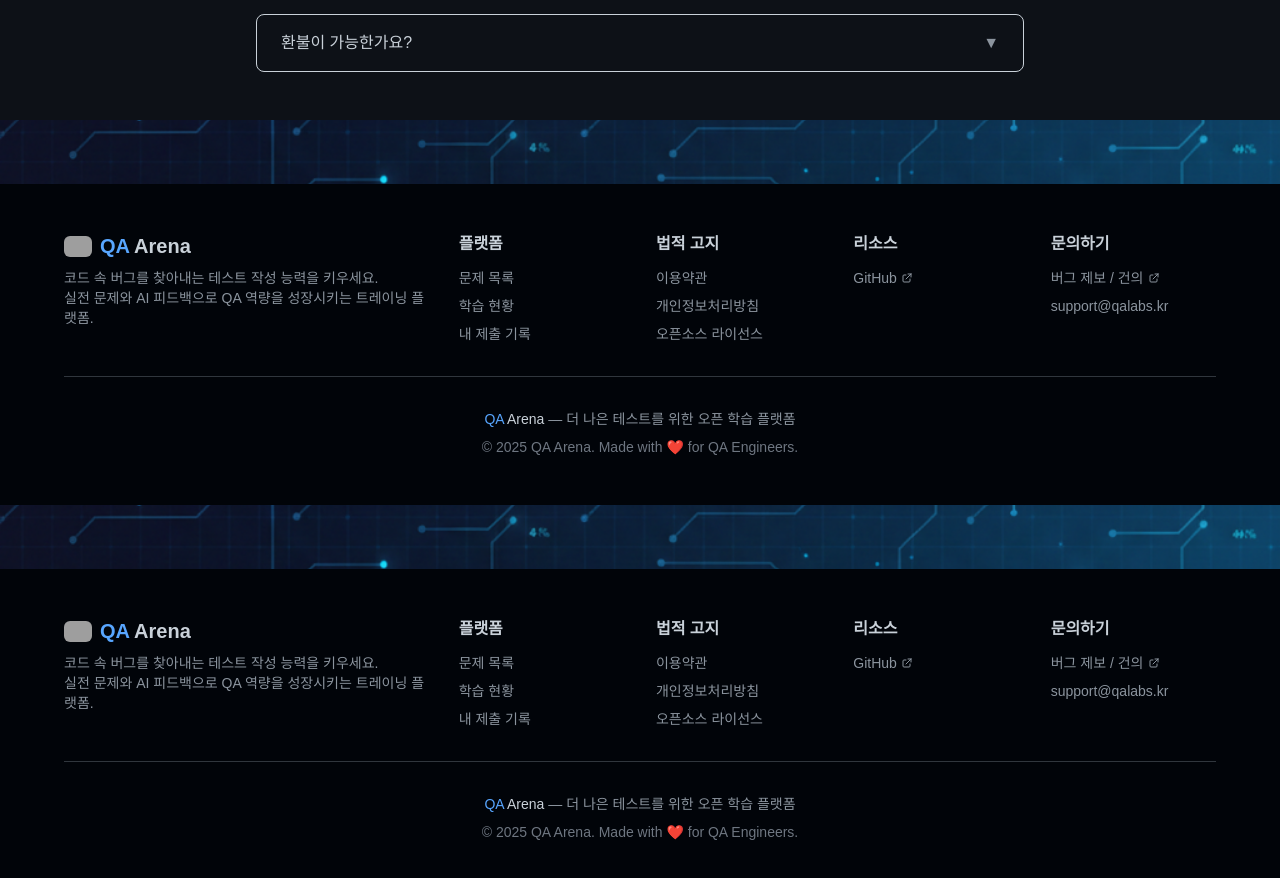
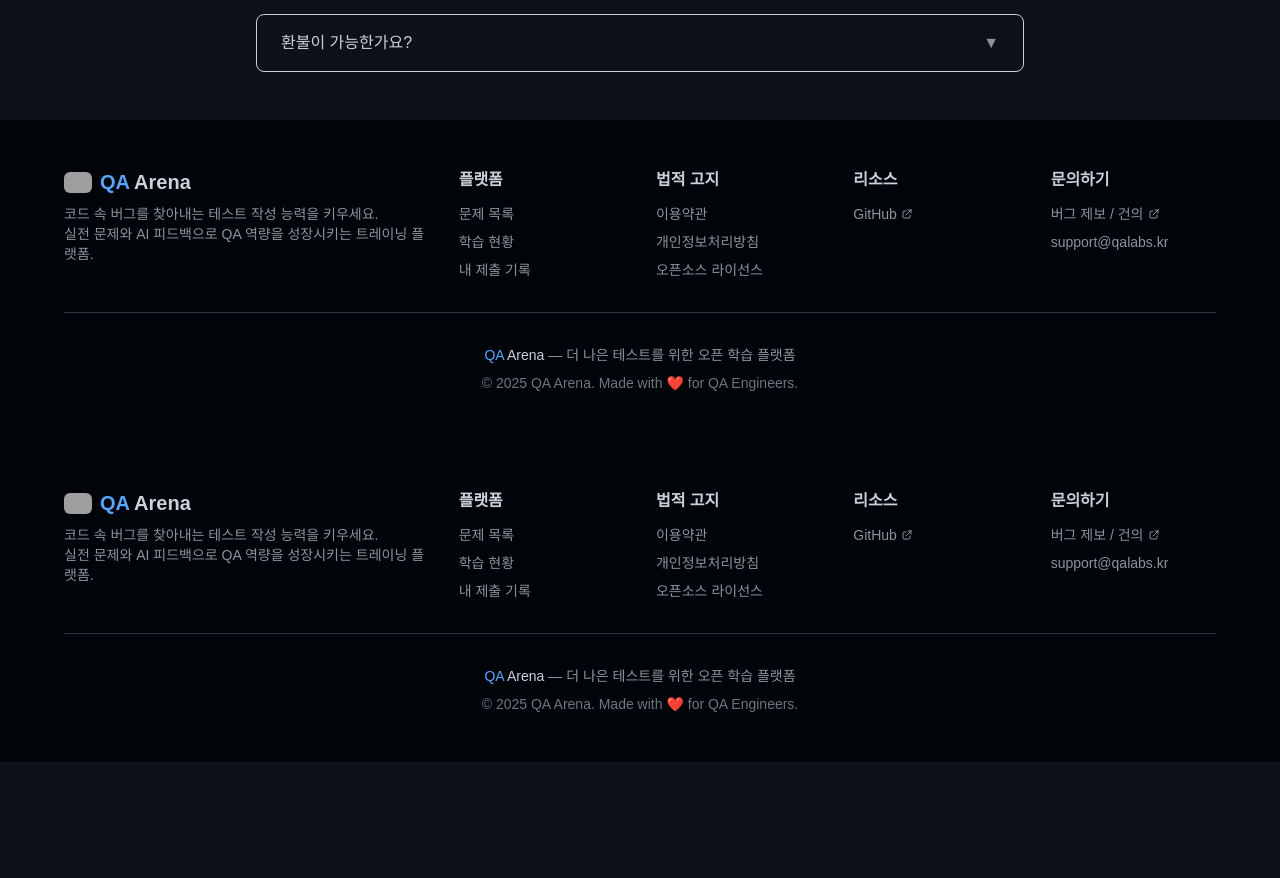
Before and after one commit to JunghyunRyu/qa_labs, a Next.js app in the folder frontend/: page /pricing in a window 1280 px wide. Shown: the part 1612-2490 px from the top of the page. After the commit the page ends 2374 px from the top, so only its background shows below. Built offline with nearby package versions, Linux system fonts and the light colour scheme; no server answers; grey boxes are pictures that could not be loaded.

Commit message:
style(footer): 어색한 divider pattern 이미지 제거

```diff
--- a/frontend/components/Footer.tsx
+++ b/frontend/components/Footer.tsx
@@ -16,17 +16,6 @@
 
   return (
     <footer className="bg-[#010409] text-[#8b949e]">
-      {/* Divider Pattern */}
-      <div className="w-full h-16 relative overflow-hidden">
-        <Image
-          src="/images/footer-divider-pattern.png"
-          alt=""
-          fill
-          className="object-cover"
-          aria-hidden="true"
-        />
-      </div>
-
       <div className="py-12 px-4">
       <div className="max-w-6xl mx-auto">
         <div className="grid grid-cols-1 md:grid-cols-6 gap-8 mb-8">
```
